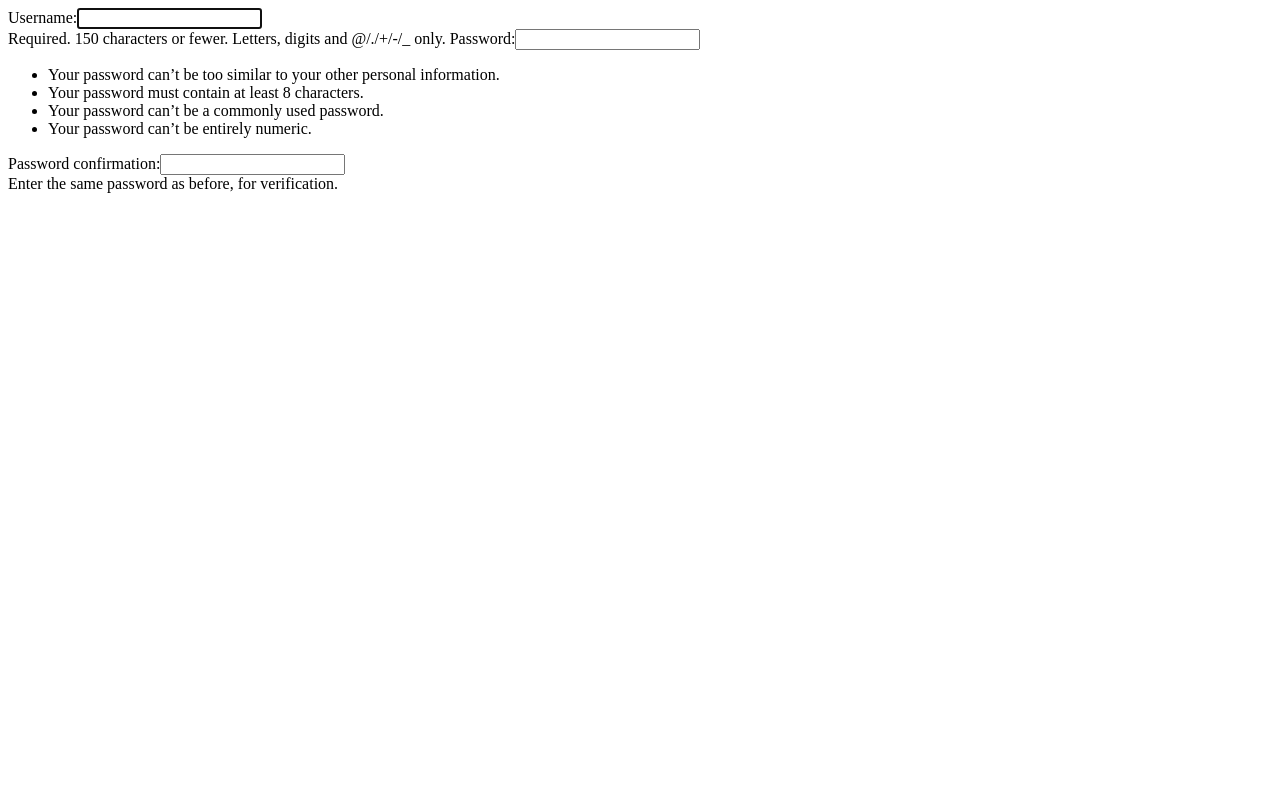
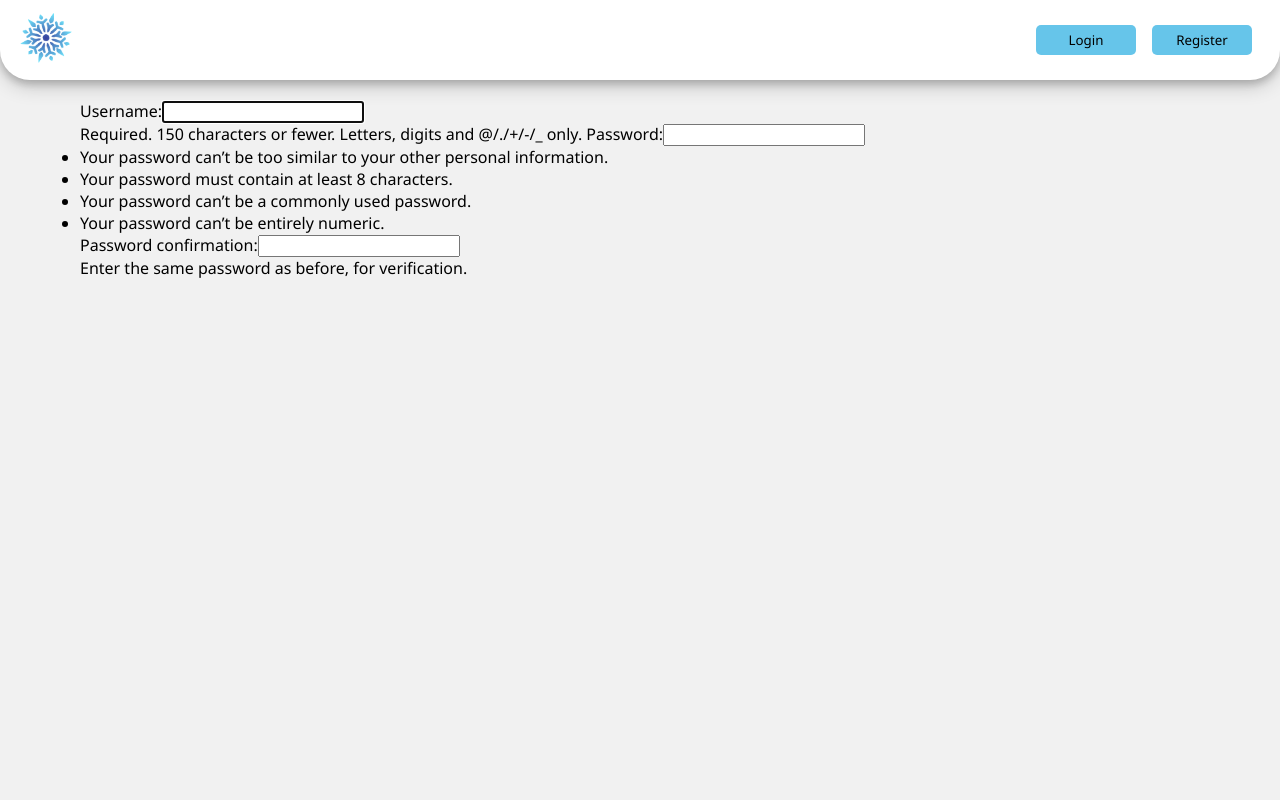
Before and after one commit to Pladque/BiteHack-Backend, a Django app: page /register/ in a window 1280 px wide. Run offline with Django 3.2, Linux system fonts and the light colour scheme.

Commit message:
Add question button in menu

```diff
--- /dev/null
+++ b/Snowledge/polls/static/polls/css/buttons.css
@@ -0,0 +1,7 @@
+.button-add {
+    background-color: #66ea7c;
+}
+
+.button-add:hover {
+    background-color: #6ede5f;
+}
--- a/Snowledge/polls/static/polls/css/style.css
+++ b/Snowledge/polls/static/polls/css/style.css
@@ -16,6 +16,7 @@ button {
     border: none;
     width: 100px;
     height: 30px;
+    margin: 5px;
     border-radius: 5px;
     transition: background-color 0.3s;
     cursor: pointer;
@@ -25,6 +26,10 @@ button:hover {
     background-color: #5fb1de;
 }
 
+.button-a {
+    margin: 3px;
+}
+
 a {
     text-decoration: none;
     color: unset;
--- a/Snowledge/polls/templates/polls/index.html
+++ b/Snowledge/polls/templates/polls/index.html
@@ -7,6 +7,7 @@
     <link rel="stylesheet" href="{% static 'polls/css/style.css' %}">
     <link rel="stylesheet" href="{% static 'polls/css/navbar.css' %}">
     <link rel="stylesheet" href="{% static 'polls/css/content.css' %}">
+    <link rel="stylesheet" href="{% static 'polls/css/buttons.css' %}">
     <title>Snowledge</title>
 </head>
 <body>
@@ -17,9 +18,11 @@
             </div>
             <div id="navbar-right">
                 {% if user.is_authenticated %}
-                <a href="/logout"><button>Logout</button></a>
+                <a href="#" class="button-a"><button class="button-add">Add question</button></a>
+                <a href="/logout" class="button-a"><button>Logout</button></a>
                 {% else %}
-                <a href="/login"><button>Login</button></a>
+                <a href="/login" class="button-a"><button>Login</button></a>
+                <a href="/register" class="button-a"><button>Register</button></a>
                 {% endif %}
             </div>
         </nav>
--- a/Snowledge/users/templates/register.html
+++ b/Snowledge/users/templates/register.html
@@ -1 +1,4 @@
+{% extends 'polls/index.html' %}
+{% block content %}
 {{form}}
+{% endblock %}
```
